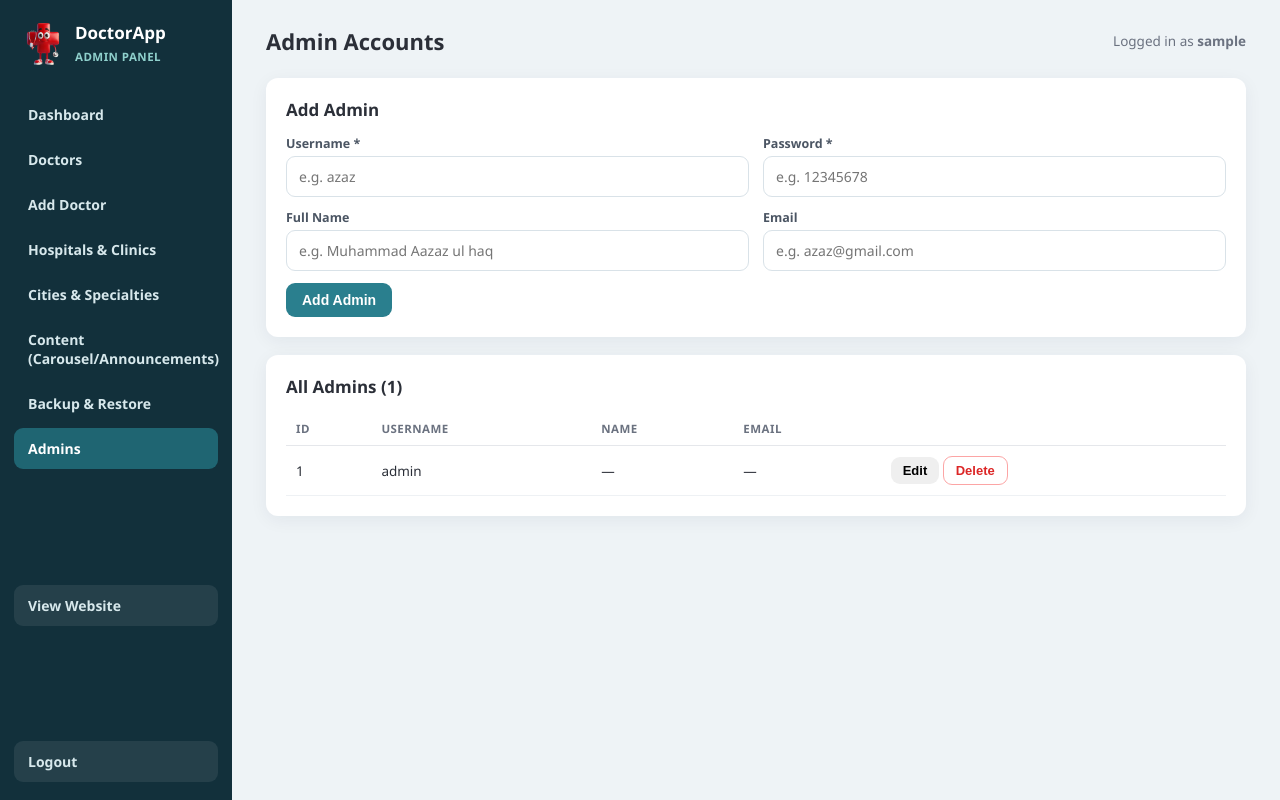
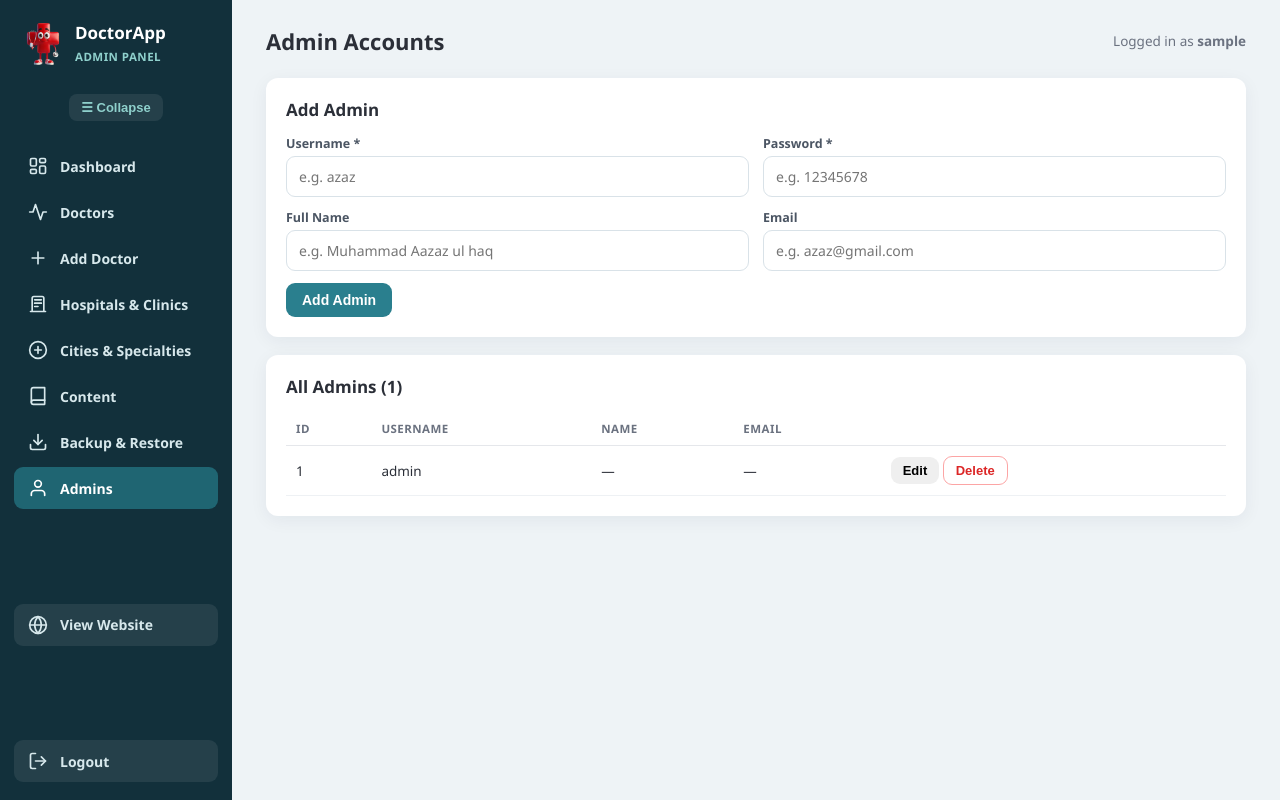
Before and after one commit to Arslan10899/Doctor-App, a Flask app: page /admin/admins in a window 1280 px wide. Run offline with Flask 3, Linux system fonts and the light colour scheme; the visitor is signed in with stand-in values (Sample User, id 1); data comes from the database, SQL or seed files in the repository.

Commit message:
Admin sidebar: click logo to collapse (icon-only mode) with icons on all links + remember state

```diff
--- a/templates/admin/admin_base.html
+++ b/templates/admin/admin_base.html
@@ -10,17 +10,26 @@
     body { font-family: 'Segoe UI', Tahoma, Geneva, Verdana, sans-serif; background: #eef3f6; color: #2b2f38; }
     a { text-decoration: none; color: inherit; }
     .admin-wrap { display: flex; min-height: 100vh; }
-    .sidebar { width: 232px; background: #12303b; color: #fff; padding: 22px 14px 18px; display: flex; flex-direction: column; gap: 4px; position: fixed; top: 0; bottom: 0; }
-    .sidebar .brand { display: flex; align-items: center; gap: 11px; margin-bottom: 24px; padding: 0 8px; }
-    .sidebar .brand img { width: 42px; height: 42px; }
-    .brand-name { font-size: 17px; font-weight: 800; line-height: 1.2; }
-    .brand-sub { font-size: 11.5px; color: #8fd0cc; font-weight: 600; letter-spacing: .04em; }
-    .side-link { display: block; padding: 11px 14px; border-radius: 9px; font-weight: 600; font-size: 14px; color: #d7e8ec; transition: background .18s; }
+    .sidebar { width: 232px; background: #12303b; color: #fff; padding: 22px 14px 18px; display: flex; flex-direction: column; gap: 4px; position: fixed; top: 0; bottom: 0; transition: width .22s ease; overflow: hidden; z-index: 20; }
+    .sidebar .brand { display: flex; align-items: center; gap: 11px; margin-bottom: 24px; padding: 0 8px; cursor: pointer; user-select: none; }
+    .sidebar .brand img { width: 42px; height: 42px; flex: none; }
+    .brand-name { font-size: 17px; font-weight: 800; line-height: 1.2; white-space: nowrap; }
+    .brand-sub { font-size: 11.5px; color: #8fd0cc; font-weight: 600; letter-spacing: .04em; white-space: nowrap; }
+    .side-link { display: flex; align-items: center; gap: 12px; padding: 11px 14px; border-radius: 9px; font-weight: 600; font-size: 14px; color: #d7e8ec; transition: background .18s; white-space: nowrap; }
+    .side-link svg { width: 20px; height: 20px; flex: none; }
     .side-link:hover { background: rgba(255, 255, 255, .1); }
     .side-link.active { background: #1f6572; color: #fff; }
     .side-link.bottom { margin-top: auto; background: rgba(255, 255, 255, .08); }
     .side-link.bottom:hover { background: rgba(255, 255, 255, .16); }
-    .main { flex: 1; margin-left: 232px; padding: 26px 34px 40px; min-width: 0; }
+    .side-link .lbl { transition: opacity .15s ease; }
+    .sidebar.collapsed { width: 74px; padding: 22px 10px 18px; }
+    .sidebar.collapsed .brand-name, .sidebar.collapsed .brand-sub { display: none; }
+    .sidebar.collapsed .side-link { justify-content: center; padding: 12px 0; gap: 0; }
+    .sidebar.collapsed .lbl { display: none; }
+    .main { flex: 1; margin-left: 232px; padding: 26px 34px 40px; min-width: 0; transition: margin-left .22s ease; }
+    .main.side-collapsed { margin-left: 74px; }
+    .toggle-area { text-align: center; margin-bottom: 20px; }
+    .toggle-area button { background: rgba(255,255,255,.08); border: none; color: #8fd0cc; cursor: pointer; padding: 6px 12px; border-radius: 8px; font-size: 13px; font-weight: 700; }
     .topbar { display: flex; align-items: center; justify-content: space-between; margin-bottom: 22px; }
     .topbar h1 { font-size: 22px; font-weight: 800; }
     .topbar .who { font-size: 13.5px; color: #6b7280; }
@@ -71,37 +80,69 @@
     .empty { text-align: center; color: #6b7280; padding: 26px; }
     .actions-top { display: flex; gap: 10px; margin-bottom: 16px; }
     @media (max-width: 820px) {
-        .sidebar { width: 62px; padding: 18px 8px; }
+        .sidebar, .sidebar.collapsed { width: 62px; padding: 18px 8px; }
         .sidebar .brand { flex-direction: column; }
-        .brand-name, .brand-sub, .side-link { font-size: 0; }
-        .side-link { padding: 13px; text-align: center; }
-        .main { margin-left: 62px; padding: 18px; }
+        .sidebar .brand-name, .sidebar .brand-sub, .sidebar .lbl { display: none; }
+        .side-link { padding: 13px; justify-content: center; }
+        .main, .main.side-collapsed { margin-left: 62px; padding: 18px; }
         .frow, .frow3 { grid-template-columns: 1fr; }
+        .toggle-area button { display: none; }
     }
 </style>
 </head>
 <body>
 <div class="admin-wrap">
-    <aside class="sidebar">
-        <a class="brand" href="{{ url_for('admin_dashboard') }}">
+    <aside class="sidebar" id="sidebar">
+        <a class="brand" href="#" onclick="toggleSidebar(); return false;" title="Click to collapse / expand">
             <img src="{{ url_for('static', filename='img/app-icon.png') }}" alt="DoctorApp">
             <span>
                 <span class="brand-name">DoctorApp</span><br>
                 <span class="brand-sub">ADMIN PANEL</span>
             </span>
         </a>
-        <a class="side-link {% if request.endpoint == 'admin_dashboard' %}active{% endif %}" href="{{ url_for('admin_dashboard') }}">Dashboard</a>
-        <a class="side-link {% if request.endpoint == 'admin_doctors_list' %}active{% endif %}" href="{{ url_for('admin_doctors_list') }}">Doctors</a>
-        <a class="side-link {% if request.endpoint == 'admin_doctor_add' %}active{% endif %}" href="{{ url_for('admin_doctor_add') }}">Add Doctor</a>
-        <a class="side-link {% if request.endpoint == 'admin_hospitals' %}active{% endif %}" href="{{ url_for('admin_hospitals') }}">Hospitals &amp; Clinics</a>
-        <a class="side-link {% if request.endpoint == 'admin_lookups' %}active{% endif %}" href="{{ url_for('admin_lookups') }}">Cities &amp; Specialties</a>
-        <a class="side-link {% if request.endpoint == 'admin_content' %}active{% endif %}" href="{{ url_for('admin_content') }}">Content (Carousel/Announcements)</a>
-        <a class="side-link {% if request.endpoint == 'admin_backup' %}active{% endif %}" href="{{ url_for('admin_backup') }}">Backup &amp; Restore</a>
-        <a class="side-link {% if request.endpoint == 'admin_admins' %}active{% endif %}" href="{{ url_for('admin_admins') }}">Admins</a>
-        <a class="side-link bottom" href="{{ url_for('index') }}" target="_blank" rel="noopener">View Website</a>
-        <a class="side-link bottom" href="{{ url_for('admin_logout') }}">Logout</a>
+        <div class="toggle-area"><button type="button" onclick="toggleSidebar()">&#9776; Collapse</button></div>
+        <a class="side-link {% if request.endpoint == 'admin_dashboard' %}active{% endif %}" href="{{ url_for('admin_dashboard') }}">
+            <svg viewBox="0 0 24 24" fill="none" stroke="currentColor" stroke-width="2" stroke-linecap="round" stroke-linejoin="round"><rect x="3" y="3" width="7" height="9" rx="1.5"/><rect x="14" y="3" width="7" height="5" rx="1.5"/><rect x="14" y="12" width="7" height="9" rx="1.5"/><rect x="3" y="16" width="7" height="5" rx="1.5"/></svg>
+            <span class="lbl">Dashboard</span>
+        </a>
+        <a class="side-link {% if request.endpoint == 'admin_doctors_list' %}active{% endif %}" href="{{ url_for('admin_doctors_list') }}">
+            <svg viewBox="0 0 24 24" fill="none" stroke="currentColor" stroke-width="2" stroke-linecap="round" stroke-linejoin="round"><path d="M22 12h-4l-3 9L9 3l-3 9H2"/></svg>
+            <span class="lbl">Doctors</span>
+        </a>
+        <a class="side-link {% if request.endpoint == 'admin_doctor_add' %}active{% endif %}" href="{{ url_for('admin_doctor_add') }}">
+            <svg viewBox="0 0 24 24" fill="none" stroke="currentColor" stroke-width="2" stroke-linecap="round" stroke-linejoin="round"><path d="M12 5v14M5 12h14"/></svg>
+            <span class="lbl">Add Doctor</span>
+        </a>
+        <a class="side-link {% if request.endpoint == 'admin_hospitals' %}active{% endif %}" href="{{ url_for('admin_hospitals') }}">
+            <svg viewBox="0 0 24 24" fill="none" stroke="currentColor" stroke-width="2" stroke-linecap="round" stroke-linejoin="round"><path d="M3 21h18M5 21V5a2 2 0 0 1 2-2h10a2 2 0 0 1 2 2v16M8 7h8M8 11h8M8 15h4"/></svg>
+            <span class="lbl">Hospitals &amp; Clinics</span>
+        </a>
+        <a class="side-link {% if request.endpoint == 'admin_lookups' %}active{% endif %}" href="{{ url_for('admin_lookups') }}">
+            <svg viewBox="0 0 24 24" fill="none" stroke="currentColor" stroke-width="2" stroke-linecap="round" stroke-linejoin="round"><circle cx="12" cy="12" r="10"/><line x1="12" y1="8" x2="12" y2="16"/><line x1="8" y1="12" x2="16" y2="12"/></svg>
+            <span class="lbl">Cities &amp; Specialties</span>
+        </a>
+        <a class="side-link {% if request.endpoint == 'admin_content' %}active{% endif %}" href="{{ url_for('admin_content') }}">
+            <svg viewBox="0 0 24 24" fill="none" stroke="currentColor" stroke-width="2" stroke-linecap="round" stroke-linejoin="round"><path d="M4 19.5A2.5 2.5 0 0 1 6.5 17H20"/><path d="M6.5 2H20v20H6.5A2.5 2.5 0 0 1 4 19.5v-15A2.5 2.5 0 0 1 6.5 2z"/></svg>
+            <span class="lbl">Content</span>
+        </a>
+        <a class="side-link {% if request.endpoint == 'admin_backup' %}active{% endif %}" href="{{ url_for('admin_backup') }}">
+            <svg viewBox="0 0 24 24" fill="none" stroke="currentColor" stroke-width="2" stroke-linecap="round" stroke-linejoin="round"><path d="M21 15v4a2 2 0 0 1-2 2H5a2 2 0 0 1-2-2v-4"/><polyline points="7 10 12 15 17 10"/><line x1="12" y1="15" x2="12" y2="3"/></svg>
+            <span class="lbl">Backup &amp; Restore</span>
+        </a>
+        <a class="side-link {% if request.endpoint == 'admin_admins' %}active{% endif %}" href="{{ url_for('admin_admins') }}">
+            <svg viewBox="0 0 24 24" fill="none" stroke="currentColor" stroke-width="2" stroke-linecap="round" stroke-linejoin="round"><path d="M20 21v-2a4 4 0 0 0-4-4H8a4 4 0 0 0-4 4v2"/><circle cx="12" cy="7" r="4"/></svg>
+            <span class="lbl">Admins</span>
+        </a>
+        <a class="side-link bottom" href="{{ url_for('index') }}" target="_blank" rel="noopener">
+            <svg viewBox="0 0 24 24" fill="none" stroke="currentColor" stroke-width="2" stroke-linecap="round" stroke-linejoin="round"><circle cx="12" cy="12" r="10"/><line x1="2" y1="12" x2="22" y2="12"/><path d="M12 2a15.3 15.3 0 0 1 4 10 15.3 15.3 0 0 1-4 10 15.3 15.3 0 0 1-4-10 15.3 15.3 0 0 1 4-10z"/></svg>
+            <span class="lbl">View Website</span>
+        </a>
+        <a class="side-link bottom" href="{{ url_for('admin_logout') }}">
+            <svg viewBox="0 0 24 24" fill="none" stroke="currentColor" stroke-width="2" stroke-linecap="round" stroke-linejoin="round"><path d="M9 21H5a2 2 0 0 1-2-2V5a2 2 0 0 1 2-2h4"/><polyline points="16 17 21 12 16 7"/><line x1="21" y1="12" x2="9" y2="12"/></svg>
+            <span class="lbl">Logout</span>
+        </a>
     </aside>
-    <div class="main">
+    <div class="main" id="main">
         <div class="topbar">
             <h1>{% block title %}{% endblock %}</h1>
             <span class="who">Logged in as <b>{{ session.get('admin_name') }}</b></span>
@@ -114,5 +155,19 @@
         {% block content %}{% endblock %}
     </div>
 </div>
+<script>
+function toggleSidebar() {
+    var sb = document.getElementById('sidebar');
+    var mn = document.getElementById('main');
+    var collapsed = sb.classList.toggle('collapsed');
+    if (mn) mn.classList.toggle('side-collapsed', collapsed);
+    try { localStorage.setItem('adminSidebar', collapsed ? '1' : '0'); } catch (e) {}
+}
+(function() {
+    try {
+        if (localStorage.getItem('adminSidebar') === '1') { toggleSidebar(); }
+    } catch (e) {}
+})();
+</script>
 </body>
 </html>
```
